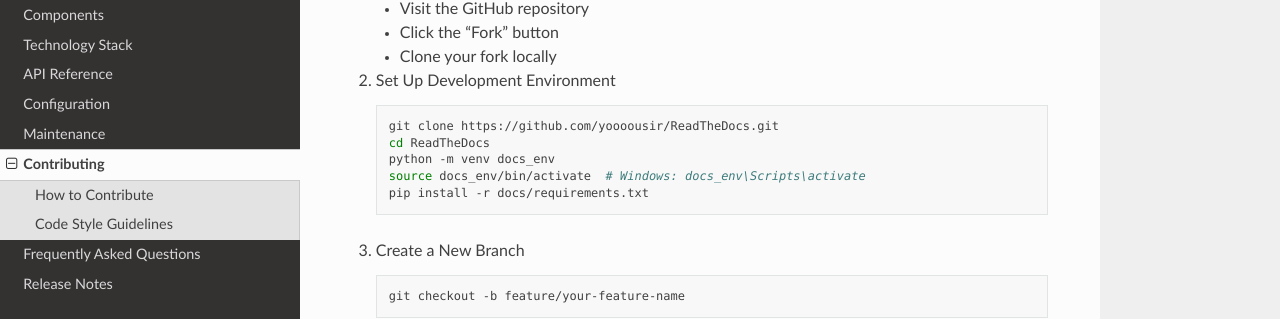
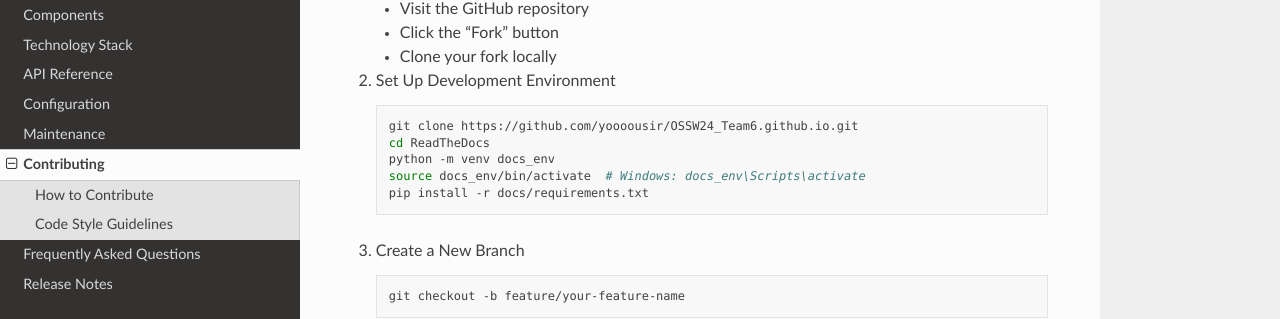
Before and after one commit to yoooousir/OSSW24_Team6, a Sphinx documentation site: the page built from docs/source/contributing.rst, in a window 1280 px wide and 1314 px high. Shown: the part 255-574 px from the top of the window. Built offline with Sphinx 7.4.7 and the Read the Docs theme 3.1.0, drawn with Linux system fonts in a browser that asks for light colours; part of the change alters nothing that is shown.

Commit message:
Update contributing.rst

```diff
--- a/docs/source/contributing.rst
+++ b/docs/source/contributing.rst
@@ -14,7 +14,7 @@ How to Contribute
 
    .. code-block:: bash
 
-      git clone https://github.com/yoooousir/ReadTheDocs.git
+      git clone https://github.com/yoooousir/OSSW24_Team6.github.io.git
       cd ReadTheDocs
       python -m venv docs_env
       source docs_env/bin/activate  # Windows: docs_env\Scripts\activate
```
